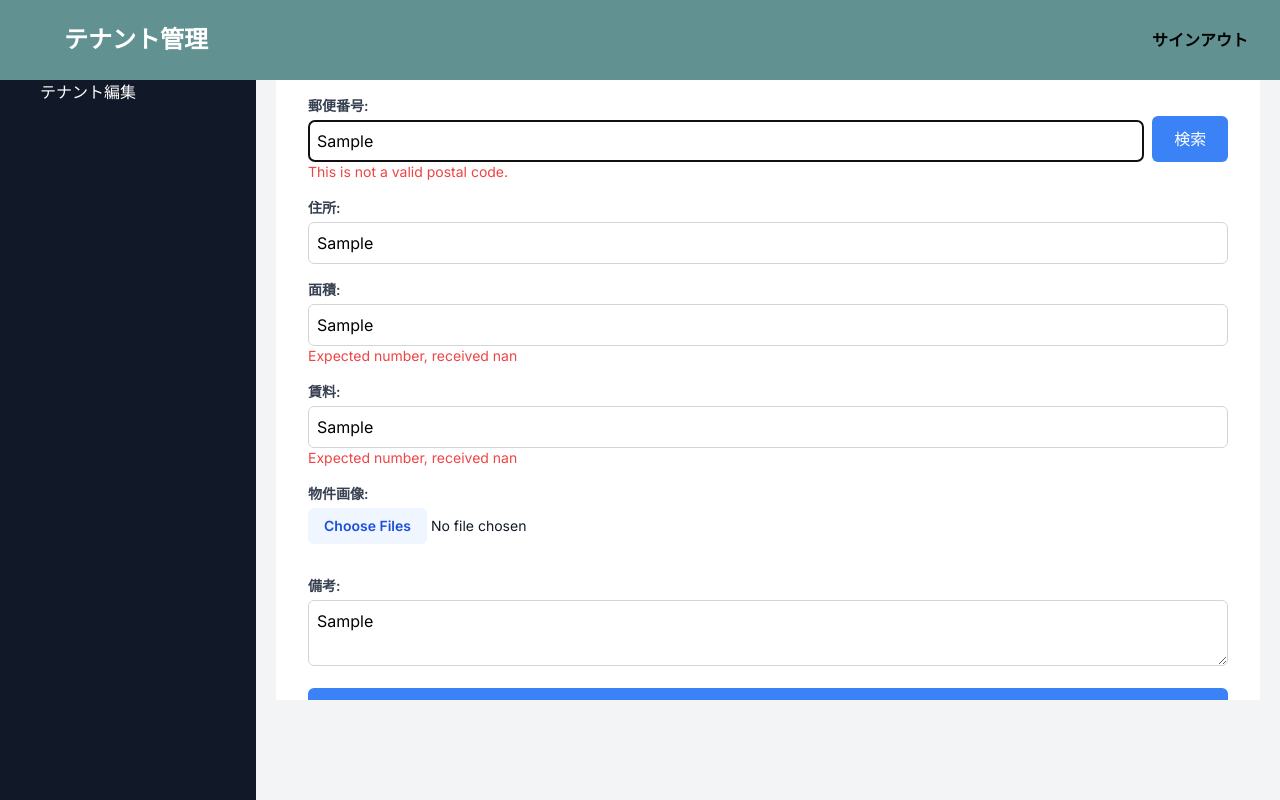
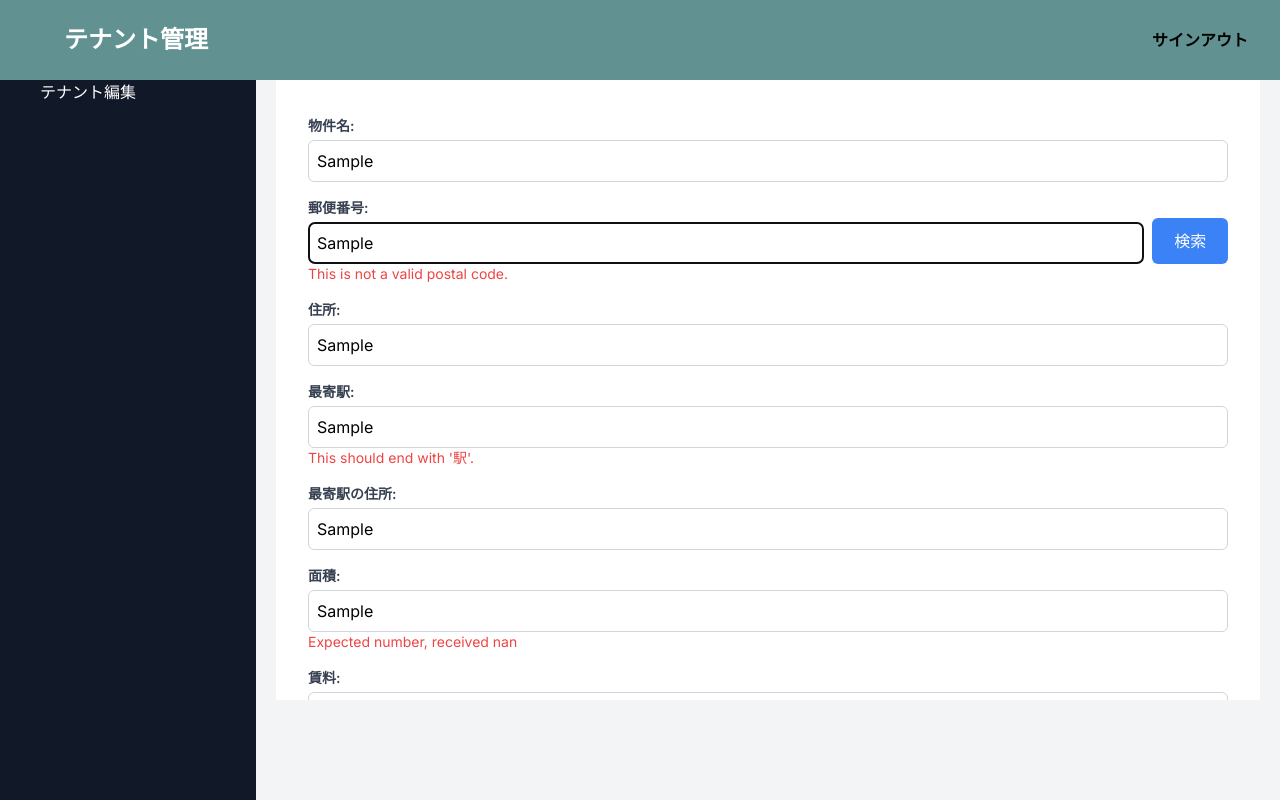
Before and after one commit to EasySubsidy/es_realtor, a Next.js app: page /dashboard/register in a window 1280 px wide. Both pictures are taken after typing "Sample", "Sample", "Sample", "Sample", "Sample", "Sample" into the empty fields and a click on the input "送信". Built offline with nearby package versions, Linux system fonts and the light colour scheme; no server answers.

Commit message:
nearest-station

```diff
--- a/app/(pages)/dashboard/register/RegisterForm.tsx
+++ b/app/(pages)/dashboard/register/RegisterForm.tsx
@@ -3,7 +3,7 @@
 import { z } from "zod";
 import { useForm, SubmitHandler } from "react-hook-form";
 import { zodResolver } from "@hookform/resolvers/zod";
-import { useState, useEffect } from "react";
+import { useState } from "react";
 import { PostTenant } from "@/app/_usecase/tenant";
 import { GetAddress } from "@/app/_util";
 import Image from "next/image";
@@ -19,6 +19,16 @@ const schema = z.object({
     .min(1, "This is required.")
     .regex(/^\d{3}-\d{4}$/, "This is not a valid postal code."),
   address: z.string().min(1, "This is required."),
+  nearest_station: z
+    .string()
+    .min(1, "This is required.")
+    .refine(
+      (v) => {
+        return v.endsWith("駅");
+      },
+      { message: "This should end with '駅'." }
+    ),
+  nearest_station_address: z.string().min(1, "This is required."),
   area: z.preprocess((v) => Number(v), z.number().min(1, "This is required.")),
   rent: z.preprocess((v) => Number(v), z.number().min(1, "This is required.")),
   images: z
@@ -32,10 +42,12 @@ const schema = z.object({
         files.every((file) => ACCEPTED_IMAGE_TYPES.includes(file.type)),
       { message: "Only these types are allowed: .jpg, .jpeg, .png" }
     ),
-  description: z.string(),
+  description: z
+    .string()
+    .max(1000, "This should be less than 1000 characters."),
 });
 
-export type FormValues = z.infer<typeof schema>;
+export type RegisterTenantFormValues = z.infer<typeof schema>;
 
 export const RegisterTenantForm = () => {
   const {
@@ -44,19 +56,12 @@ export const RegisterTenantForm = () => {
     setValue,
     formState: { errors },
     watch,
-  } = useForm<FormValues>({
+  } = useForm<RegisterTenantFormValues>({
     resolver: zodResolver(schema),
   });
 
   const { currentUser } = useAuth();
   const router = useRouter();
-
-  // useEffect(() => {
-  //   if (!currentUser) {
-  //     console.error("Current user is not found.");
-  //     router.push("/login");
-  //   }
-  // }, [currentUser, router]);
 
   const [currentSlide, setCurrentSlide] = useState(0);
   const nextSlide = () => {
@@ -77,7 +82,7 @@ export const RegisterTenantForm = () => {
     }
   };
 
-  const onSubmit: SubmitHandler<FormValues> = (data) => {
+  const onSubmit: SubmitHandler<RegisterTenantFormValues> = (data) => {
     if (!currentUser) {
       console.error("Current user is not found.");
       router.push("/login");
@@ -149,6 +154,44 @@ export const RegisterTenantForm = () => {
         />
         {errors.address && (
           <p className="text-sm text-red-500">{errors.address.message}</p>
+        )}
+      </div>
+
+      <div className="mb-4">
+        <label
+          htmlFor="nearest_station"
+          className="block text-sm font-semibold text-gray-700"
+        >
+          最寄駅:
+        </label>
+        <input
+          {...register("nearest_station")}
+          id="nearest_station"
+          className="mt-1 w-full rounded-md border border-gray-300 p-2 focus:border-blue-500 focus:ring-blue-500 text-black"
+        />
+        {errors.nearest_station && (
+          <p className="text-sm text-red-500">
+            {errors.nearest_station.message}
+          </p>
+        )}
+      </div>
+
+      <div className="mb-4">
+        <label
+          htmlFor="nearest_station_address"
+          className="block text-sm font-semibold text-gray-700"
+        >
+          最寄駅の住所:
+        </label>
+        <input
+          {...register("nearest_station_address")}
+          id="nearest_station_address"
+          className="mt-1 w-full rounded-md border border-gray-300 p-2 focus:border-blue-500 focus:ring-blue-500 text-black"
+        />
+        {errors.nearest_station_address && (
+          <p className="text-sm text-red-500">
+            {errors.nearest_station_address.message}
+          </p>
         )}
       </div>
 
@@ -244,6 +287,9 @@ export const RegisterTenantForm = () => {
           id="description"
           className="mt-1 w-full rounded-md border border-gray-300 p-2 focus:border-blue-500 focus:ring-blue-500 text-black"
         />
+        {errors.description && (
+          <p className="text-sm text-red-500">{errors.description.message}</p>
+        )}
       </div>
 
       <input
--- a/app/_consts/cities.ts
+++ b/app/_consts/cities.ts
@@ -1,6 +1,6 @@
 import { City } from "@/app/_entity/city";
 
-export const Cities: City[] = [
+export const cities: City[] = [
   {
     id: "tVNZFZPxvu242QGVUCBr",
     name: "北九州市",
--- /dev/null
+++ b/app/_consts/index.ts
@@ -0,0 +1,2 @@
+export * from "./cities";
+export * from "./prefectures";
--- /dev/null
+++ b/app/_consts/prefectures.ts
@@ -0,0 +1,8 @@
+import { Prefecture } from "@/app/_entity";
+
+export const prefectures: Prefecture[] = [
+  {
+    id: "oODGvkhlwop9XJdMgXZp",
+    name: "福岡県",
+  },
+];
--- a/app/_entity/index.ts
+++ b/app/_entity/index.ts
@@ -1,4 +1,5 @@
 export * from "./tenant";
 export * from "./city";
 export * from "./storage";
+export * from "./prefecture";
 // export * from "./user";
--- /dev/null
+++ b/app/_entity/prefecture.ts
@@ -0,0 +1,4 @@
+export type Prefecture = {
+  id: string;
+  name: string;
+};
--- a/app/_usecase/tenant/regiserTenant.tsx
+++ b/app/_usecase/tenant/regiserTenant.tsx
@@ -2,21 +2,38 @@ import { GetFileURL, PostDoc } from "@/app/_repository";
 import { Collection } from "@/app/_entity/tenant";
 import { Tenant, Storage } from "@/app/_entity";
 import { GenerateRandomId, GetLatLngFromAddress } from "@/app/_util";
-import { Cities } from "@/app/_consts/cities";
-import { FormValues } from "@/app/(pages)/dashboard/register/RegisterForm";
+import { cities, prefectures } from "@/app/_consts";
+import { RegisterTenantFormValues } from "@/app/(pages)/dashboard/register/RegisterForm";
 import { UploadFile } from "@/app/_repository";
 
-export const PostTenant = async (data: FormValues, realtorID: string) => {
+/**
+ * テナント情報を登録するusecase
+ * @param data
+ * @param realtorID
+ * @returns
+ */
+export const PostTenant = async (
+  data: RegisterTenantFormValues,
+  realtorID: string
+) => {
   const document_id = GenerateRandomId();
   const tenant_images_id = GenerateRandomId();
 
-  // TODO: cityIDの取得関数を実装する
-  const cityID = Cities[0].id;
-  const prefectureID = null;
+  // TODO: cityID, PrefectureIDの取得関数を実装する
+  const cityID = cities[0].id;
+  const prefectureID = prefectures[0].id;
 
-  const latlng = await GetLatLngFromAddress(data.address);
-  if (!latlng) {
-    console.error("Failed to get latitude and longitude");
+  const tenantlatlng = await GetLatLngFromAddress(data.address);
+  if (!tenantlatlng) {
+    console.error("Failed to get tenant latitude and longitude");
+    return;
+  }
+
+  const nearestStationlatlng = await GetLatLngFromAddress(
+    data.nearest_station_address
+  );
+  if (!nearestStationlatlng) {
+    console.error("Failed to get nearest station latitude and longitude");
     return;
   }
 
@@ -32,20 +49,25 @@ export const PostTenant = async (data: FormValues, realtorID: string) => {
     const urls = await Promise.all(uploadPromises);
     imageURLList = urls;
 
-    console.log("imageURLList", imageURLList);
     const tenant: Tenant = {
       area: data.area,
       city_id: cityID,
       description: data.description,
       images: imageURLList,
-      prefecture_id: prefectureID,
       location: {
         address: data.address,
-        latitude: latlng.lat,
-        longitude: latlng.lng,
+        latitude: tenantlatlng.lat,
+        longitude: tenantlatlng.lng,
       },
+      prefecture_id: prefectureID,
       realtor_id: realtorID,
       rent: data.rent,
+      station: {
+        address: data.nearest_station_address,
+        name: data.nearest_station,
+        latitude: nearestStationlatlng.lat,
+        longitude: nearestStationlatlng.lng,
+      },
       title: data.title,
     };
 
```
Also changed, not shown: app/_entity/tenant.ts (+8 -0 lines).
